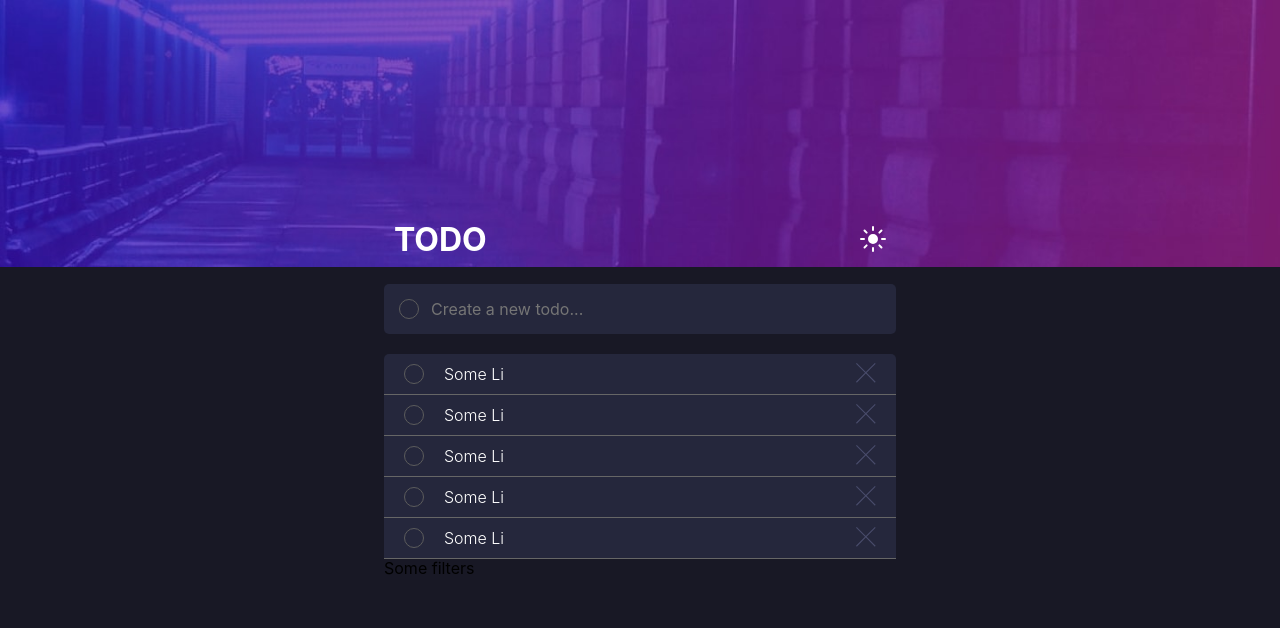
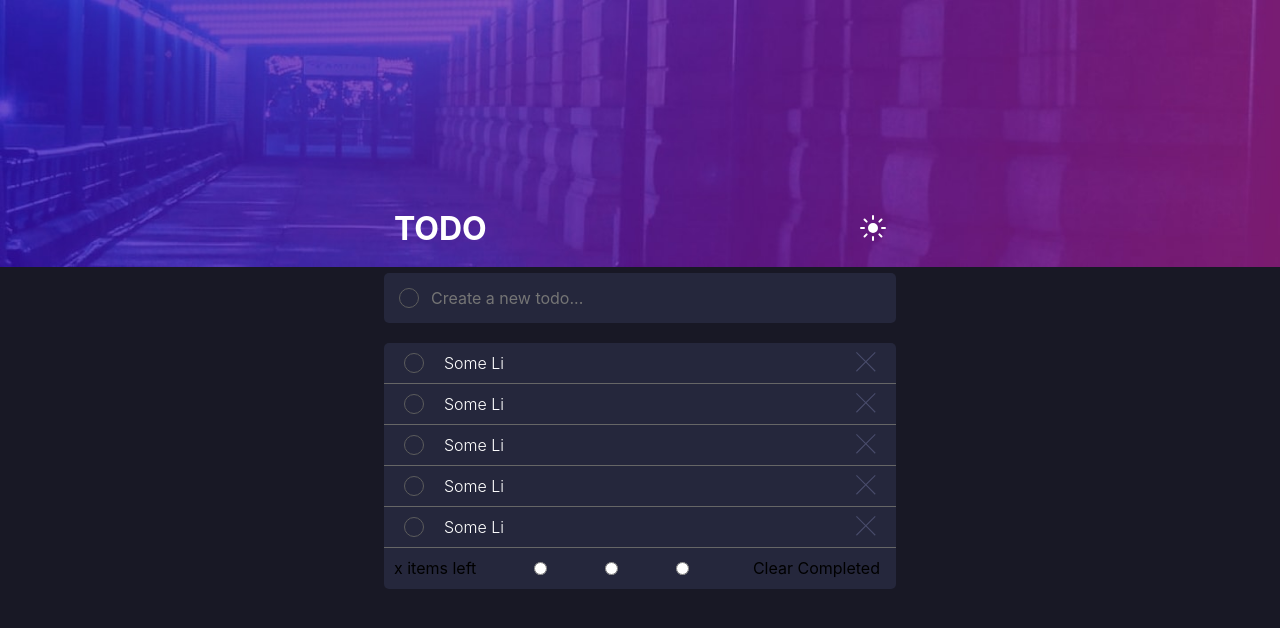
Before and after one commit to LuisDGracia/TodoList-FrontendMentor, a React (Create React App) app: page / in a window 1280 px wide. Shown: the top 628 px of the page. Built offline with nearby package versions, Linux system fonts and the light colour scheme.

Commit message:
Bottom Area almost finished style

```diff
--- a/src/components/Todo-Filters/FiltersStyled.jsx
+++ b/src/components/Todo-Filters/FiltersStyled.jsx
@@ -2,4 +2,26 @@ import styled from 'styled-components'
 
 export const FiltersContainer = styled.div`
   width:100%;
+  background-color: ${ ({ theme }) => { return theme.colors.VeryDarkDesaturatedBlue } };
+  padding: 10px;
+  border-radius: 0 0 5px 5px;
+  display: flex;
+  justify-content: space-between;
+  align-items: center;
 `
+
+export const ItemsLeft = styled.p`
+  display: inline-block;
+  margin: 0;
+`
+
+export const FilterOptn = styled.input``
+
+export const ClearBtn = styled.button`
+  background: none;
+  border: none;
+
+  &:focus{
+    outline: none;
+  }
+`
--- a/src/components/Todo-Filters/TodoFilters.jsx
+++ b/src/components/Todo-Filters/TodoFilters.jsx
@@ -1,10 +1,14 @@
 import React from 'react'
-import { FiltersContainer } from './FiltersStyled'
+import { FilterOptn, FiltersContainer, ItemsLeft, ClearBtn } from './FiltersStyled'
 
 function TodoFilters() {
   return (
     <FiltersContainer >
-      Some filters
+      <ItemsLeft >x items left</ItemsLeft>
+      <FilterOptn type="radio" name="Option" id="FilterOptn" />
+      <FilterOptn type="radio" name="Option" id="FilterOptn" />
+      <FilterOptn type="radio" name="Option" id="FilterOptn" />
+      <ClearBtn >Clear Completed</ClearBtn>
     </FiltersContainer>
   )
 }
```
